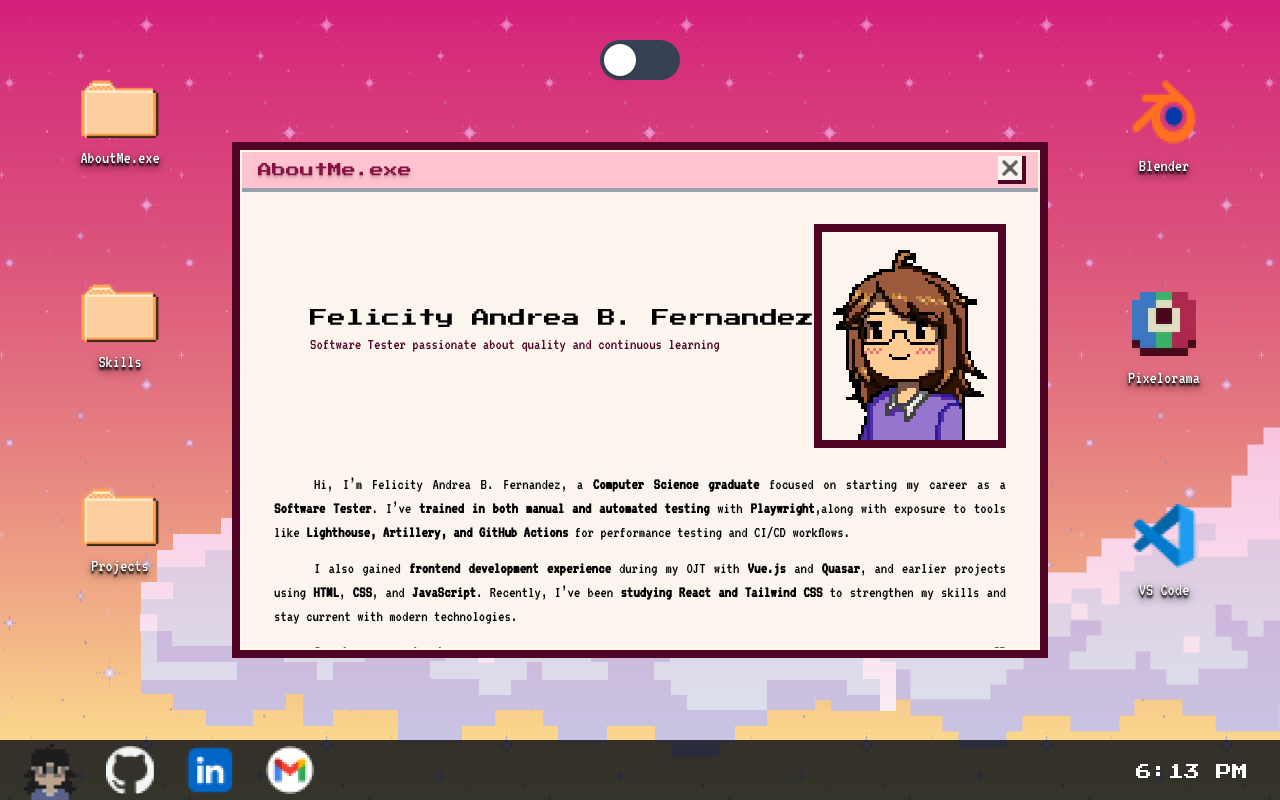
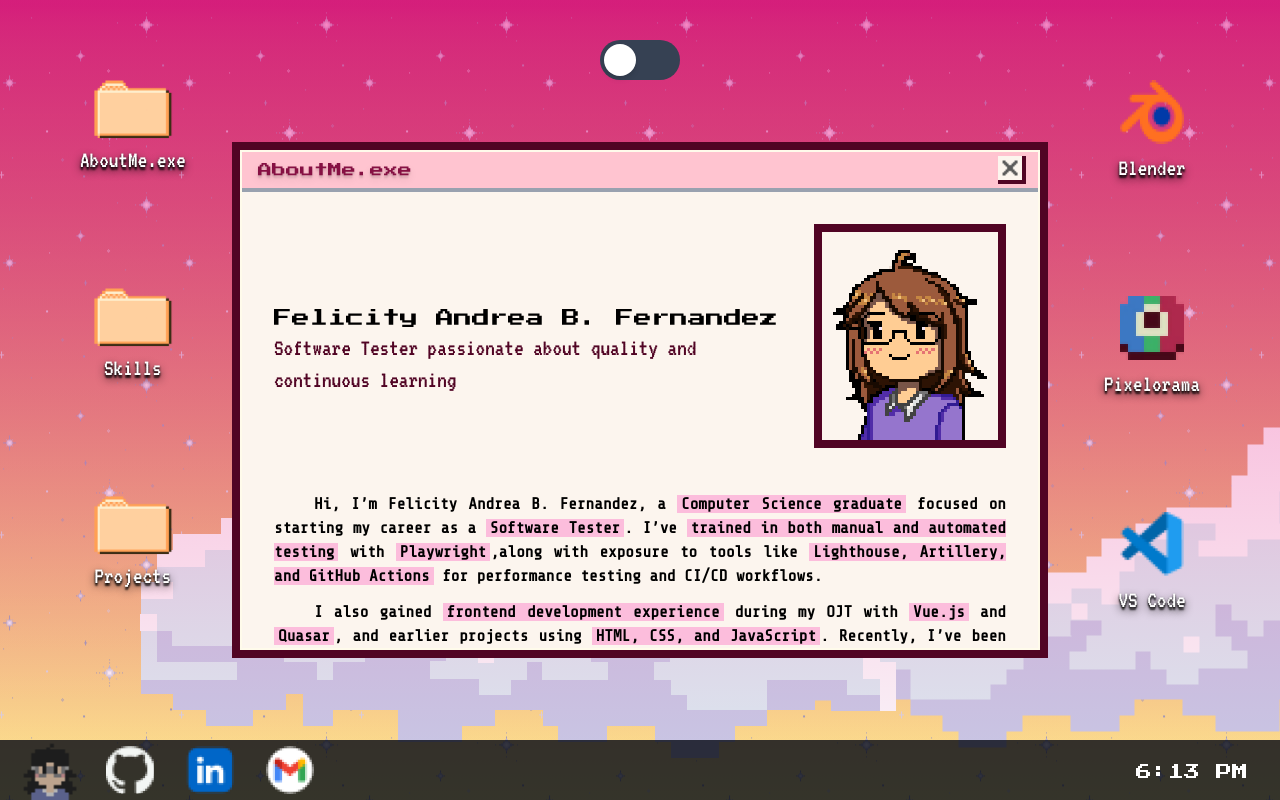
Before and after one commit to FAFernandez247/felicity-portfolio, a React (Vite) app: page / in a window 1280 px wide. Both pictures are taken after a click on the button 120 px from the left and 112 px from the top of the page. Built offline with nearby package versions, Linux system fonts and the light colour scheme.

Commit message:
fix: resolve issue with fonts

```diff
--- a/index.html
+++ b/index.html
@@ -7,7 +7,7 @@
 
     <link rel="preconnect" href="https://fonts.googleapis.com">
     <link rel="preconnect" href="https://fonts.gstatic.com" crossorigin>
-    <link href="https://fonts.googleapis.com/css2?family=Press+Start+2P&family=VT323&display=swap" rel="stylesheet">
+    <link href="https://fonts.googleapis.com/css2?family=Press+Start+2P&family=Share+Tech+Mono&family=VT323&display=swap" rel="stylesheet">
 
     <title>Felicity Fernandez portfolio</title>
   </head>
--- a/src/Desktop.jsx
+++ b/src/Desktop.jsx
@@ -78,9 +78,9 @@ export default function App() {
             </div>
 
             <div className={`relative text-center pointer-events-none ${isMobile ? "mt-50 px-4" : "mt-85"}`}>
-                <h1 className={`text-shadow-lg/80 press-start-2p ${isMobile ? "text-xl mb-4" : "text-4xl/relaxed"}`}>Learning to BUILD <br className={isMobile ? "hidden" : "block"}/>and BREAK Software</h1>
-                <h5 className={`text-shadow-lg/80 vt323 ${isMobile ? "text-[16px] mt-6 font-semibold" : "text-xl mt-12"}`}>Trained in test automation and frontend development, <br className={isMobile ? "hidden" : "block"}/>ready to contribute to modern web projects.</h5>
-                <p className={`text-white text-bold vt323 text-sm mt-20 ${isMobile ? "block" : "hidden" } animate-pulse py-1`}>Better experience on desktop!</p>
+                <h1 className={`text-shadow-lg/50 press-start-2p-regular ${isMobile ? "text-2xl mb-4" : "text-4xl/relaxed"}`}>Learning to BUILD <br className={isMobile ? "hidden" : "block"}/>and BREAK Software</h1>
+                <h5 className={`text-shadow-lg/50 vt323-regular ${isMobile ? "text-lg mt-6" : "text-2xl mt-12"}`}>Trained in test automation and frontend development, <br className={isMobile ? "hidden" : "block"}/>ready to contribute to modern web projects.</h5>
+                <p className={`text-white vt323-regular text-lg mt-20 ${isMobile ? "block" : "hidden" } animate-pulse py-1`}>Better experience on desktop!</p>
             </div>
 
             <div className={`absolute flex items-center gap-8 ${isMobile ? "bottom-40 inset-x-0 justify-center flex-row space-y-0" : "right-20 top-20 flex-col space-y-20"}`}>
@@ -89,21 +89,21 @@ export default function App() {
                         src="./assets/blenderIcon.png"
                         className={isMobile ? "w-12 h-12" : "w-16 h-16"}
                     />
-                    <h6 className="vt323 text-shadow-lg/80 text-sm md:text-lg">Blender</h6>
+                    <h6 className="vt323-regular text-shadow-lg/80 text-lg md:text-2xl">Blender</h6>
                 </div>
                 <div className="flex flex-col items-center gap-2">
                     <img
                         src="./assets/pixeloramaIcon.png"
                         className={isMobile ? "w-12 h-12" : "w-16 h-16"}
                     />
-                    <h6 className="vt323 text-shadow-lg/80 text-sm md:text-lg">Pixelorama</h6>
+                    <h6 className="vt323-regular text-shadow-lg/80 text-lg md:text-2xl">Pixelorama</h6>
                 </div>
                <div className="flex flex-col items-center gap-2">
                     <img
                         src="./assets/vscodeIcon.png"
                         className={isMobile ? "w-12 h-12" : "w-16 h-16"}
                     />
-                    <h6 className="vt323 text-shadow-lg/80 text-sm md:text-lg">VS Code</h6>
+                    <h6 className="vt323-regular text-shadow-lg/80 text-lg md:text-2xl">VS Code</h6>
                 </div>
             </div>
 
--- a/src/components/AboutMe.jsx
+++ b/src/components/AboutMe.jsx
@@ -3,7 +3,7 @@ export default function AboutMe(){
         <div className="flex flex-col items-center min-h-0 h-full">
             <div className="flex flex-col lg:flex-row-reverse items-center lg:items-start w-full">
                 <div className="flex justify-center">
-                    <div className="flip-container w-40 h-48 lg:w-48 lg:h-56 border-8 border-pink-950 dark:border-blue-950 mb-1 lg:mb-6">
+                    <div className="flip-container lg:ml-4 w-40 h-48 lg:w-48 lg:h-56 border-8 border-pink-950 dark:border-blue-950 mb-1 lg:mb-6">
                         <div className="flip-inner relative w-full h-full">
                             <img
                             src="./assets/avatar.png"
@@ -17,28 +17,28 @@ export default function AboutMe(){
                 </div>
 
                 <div className="mt-4 mb-6 lg:mt-20 text-center lg:text-left lg:mb-24">
-                    <h4 className="press-start-2p text-md lg:text-lg">Felicity Andrea B. Fernandez</h4>
-                    <h6 className="vt323 text-pink-950 dark:text-blue-950 text-sm lg:text-base">Software Tester passionate about quality and continuous learning</h6>
+                    <h4 className="press-start-2p-regular text-base lg:text-lg">Felicity Andrea B. Fernandez</h4>
+                    <h6 className="vt323-regular text-pink-950 dark:text-blue-950 text-lg lg:text-2xl">Software Tester passionate about quality and continuous learning</h6>
                 </div>
             </div>
 
 
             <div className="w-full max-w-4xl">
                 <div className="space-y-3">
-                    <p className="vt323 text-justify indent-10 text-sm lg:text-base">
-                        Hi, I’m Felicity Andrea B. Fernandez, a <span className="font-bold">Computer Science graduate</span> focused on starting my career as a <span className="font-bold">Software Tester</span>.                             I’ve <span className="font-bold">trained in both manual and automated testing</span> with <span className="font-bold">Playwright</span>,along with exposure to tools like <span className="font-bold">Lighthouse, Artillery, and GitHub Actions</span> for performance testing and CI/CD workflows.
+                    <p className="share-tech-mono-regular text-justify indent-10 text-sm lg:text-base font-bold">
+                        Hi, I’m Felicity Andrea B. Fernandez, a <span className="bg-pink-300/70 px-1 dark:bg-blue-700/30">Computer Science graduate</span> focused on starting my career as a <span className="bg-pink-300/70 px-1 dark:bg-blue-700/30">Software Tester</span>. I’ve <span className="bg-pink-300/70 px-1 dark:bg-blue-700/30">trained in both manual and automated testing</span> with <span className="bg-pink-300/70 px-1 dark:bg-blue-700/30">Playwright</span>,along with exposure to tools like <span className="bg-pink-300/70 px-1 dark:bg-blue-700/30">Lighthouse, Artillery, and GitHub Actions</span> for performance testing and CI/CD workflows.
                     </p>
 
-                    <p className="vt323 text-justify indent-10 text-sm lg:text-base">
-                        I also gained <span className="font-bold">frontend development experience</span> during my OJT with <span className="font-bold">Vue.js</span> and <span className="font-bold">Quasar</span>, and earlier projects using <span className="font-bold">HTML</span>, <span className="font-bold">CSS</span>, and <span className="font-bold">JavaScript</span>.
-                        Recently, I’ve been <span className="font-bold">studying React and Tailwind CSS</span> to strengthen my skills and stay current with modern technologies.
+                    <p className="share-tech-mono-regular text-justify indent-10 text-sm lg:text-base font-bold">
+                        I also gained <span className="bg-pink-300/70 px-1 dark:bg-blue-700/30">frontend development experience</span> during my OJT with <span className="bg-pink-300/70 px-1 dark:bg-blue-700/30">Vue.js</span> and <span className="bg-pink-300/70 px-1 dark:bg-blue-700/30">Quasar</span>, and earlier projects using <span className="bg-pink-300/70 px-1 dark:bg-blue-700/30">HTML, CSS, and JavaScript</span>.
+                        Recently, I’ve been <span className="bg-pink-300/70 px-1 dark:bg-blue-700/30">studying React and Tailwind CSS</span> to strengthen my skills and stay current with modern technologies.
                     </p>
 
-                    <p className="vt323 text-justify indent-10 text-sm lg:text-base">
-                        <span className="font-bold">I enjoy uncovering bugs</span> and improving software quality. Outside of tech, I explore creative projects in <span className="font-bold">3D modeling with Blender</span>, which complements my technical work.
+                    <p className="share-tech-mono-regular text-justify indent-10 text-sm lg:text-base font-bold">
+                        <span className="bg-pink-300/70 px-1 dark:bg-blue-700/30">I enjoy uncovering bugs</span> and improving software quality. Outside of tech, I explore creative projects in <span className="bg-pink-300/70 px-1 dark:bg-blue-700/30">3D modeling with Blender</span>, which complements my technical work.
                     </p>
 
-                    <p className="vt323 text-justify indent-10 text-sm lg:text-base mb-6">
+                    <p className="share-tech-mono-regular text-justify indent-10 text-sm lg:text-base font-bold mb-4">
                         My goal is to grow as a professional in software testing and contribute to building <span className="font-bold">high-quality, reliable software</span>.
                     </p>
                 </div>
--- a/src/components/DraggableCards.jsx
+++ b/src/components/DraggableCards.jsx
@@ -54,7 +54,7 @@ export default function DraggableCards ({
             />
             <div className="drag-handle h-10 w-full window-header cursor-move flex items-center justify-between px-2 flex-shrink-0">
 
-                <p className="text-pink-900 dark:text-blue-950 press-start-2p text-sm m-2 text-shadow-lg">{title}</p>
+                <p className="text-pink-900 dark:text-blue-950 press-start-2p-regular text-sm m-2 text-shadow-lg">{title}</p>
             </div>
             <div className="overflow-y-auto flex-1 min-h-0">
                 <div className={`${isMobile ? "p-3" : "p-4 md:p-8"} h-full `}>
--- a/src/components/Folders.jsx
+++ b/src/components/Folders.jsx
@@ -20,7 +20,7 @@ export default function FolderButtons({
         <div className="flex flex-col items-center">
             <button className={`folderIcon folderIcon-hover ${isMobile ? "w-12 h-12" : " "}`}
             onClick={handleClick}/>
-            <h6 className="vt323 text-shadow-lg/80 m-0 text-sm md:text-lg">{card.title}</h6>
+            <h6 className="vt323-regular text-shadow-lg/80 m-0 text-lg md:text-2xl">{card.title}</h6>
         </div>
     )
 }
--- a/src/components/Skills.jsx
+++ b/src/components/Skills.jsx
@@ -60,7 +60,7 @@ export default function Skills() {
                         })`,
                     }}
                 />
-                <h4 className="press-start-2p text-pink-950 dark:text-blue-950 text-xs lg:text-sm lg:mb-2 lg:pt-2">{category.title}</h4>
+                <h4 className="press-start-2p-regular text-pink-950 dark:text-blue-950 text-xs lg:text-sm lg:mb-2 lg:pt-2">{category.title}</h4>
             </div>
         {!category.locked && (
           <div className="flex flex-col gap-1">
@@ -75,7 +75,7 @@ export default function Skills() {
                     backgroundImage: `url(./assets/${skill.icon}.png)`
                   }}
                 />
-                <h6 className="vt323 text-black font-semibold m-0">
+                <h6 className="share-tech-mono-regular font-bold text-base text-black m-0">
                   {skill.name}
                 </h6>
               </div>
--- a/src/components/TaskBar.jsx
+++ b/src/components/TaskBar.jsx
@@ -44,7 +44,7 @@ export default function Taskbar({isMobile = false}){
                     aria-label="Gmail"
                 />
             </div>
-            <p className={`absolute text-white press-start-2p ${isMobile ? "text-sm right-4 inset-y-3" : "text-md right-8 bottom-4"}`}>{time}</p>
+            <p className={`absolute text-white press-start-2p-regular ${isMobile ? "text-xs right-4 inset-y-4" : "text-md right-8 bottom-4"}`}>{time}</p>
         </div>
     )
 }
--- a/src/index.css
+++ b/src/index.css
@@ -17,13 +17,21 @@
     .gradient-overlay{
         @apply bg-gradient-to-b from-pink-500/60 to-pink-200/10 dark:bg-gradient-to-b dark:from-blue-950/60 dark:to-blue-400/20;
     }
-    .press-start-2p {
+
+    .press-start-2p-regular {
         font-family: "Press Start 2P", system-ui;
         font-weight: 400;
         font-style: normal;
     }
-    .vt323 {
+
+    .vt323-regular {
         font-family: "VT323", monospace;
+        font-weight: 400;
+        font-style: normal;
+    }
+
+    .share-tech-mono-regular {
+        font-family: "Share Tech Mono", monospace;
         font-weight: 400;
         font-style: normal;
     }
@@ -49,7 +57,7 @@
         @apply hover:bg-red-500/90 hover:shadow-lg transition-all;
     }
     .window-body {
-        @apply ring-8 border-2 bg-cream ring-pink-950 border-amber-50 dark:bg-pastelblue dark:ring-blue-950 dark:border-blue-100;
+        @apply ring-8 border-2 bg-cream ring-pink-950 border-amber-50 dark:bg-blue-100 dark:ring-blue-950 dark:border-blue-100;
     }
     .window-header {
         @apply border-b-4 border-gray-400 bg-darkpastelpink dark:bg-darkerpastelblue;
```
Also changed, not shown: src/components/Projects.jsx (+6 -6 lines).
